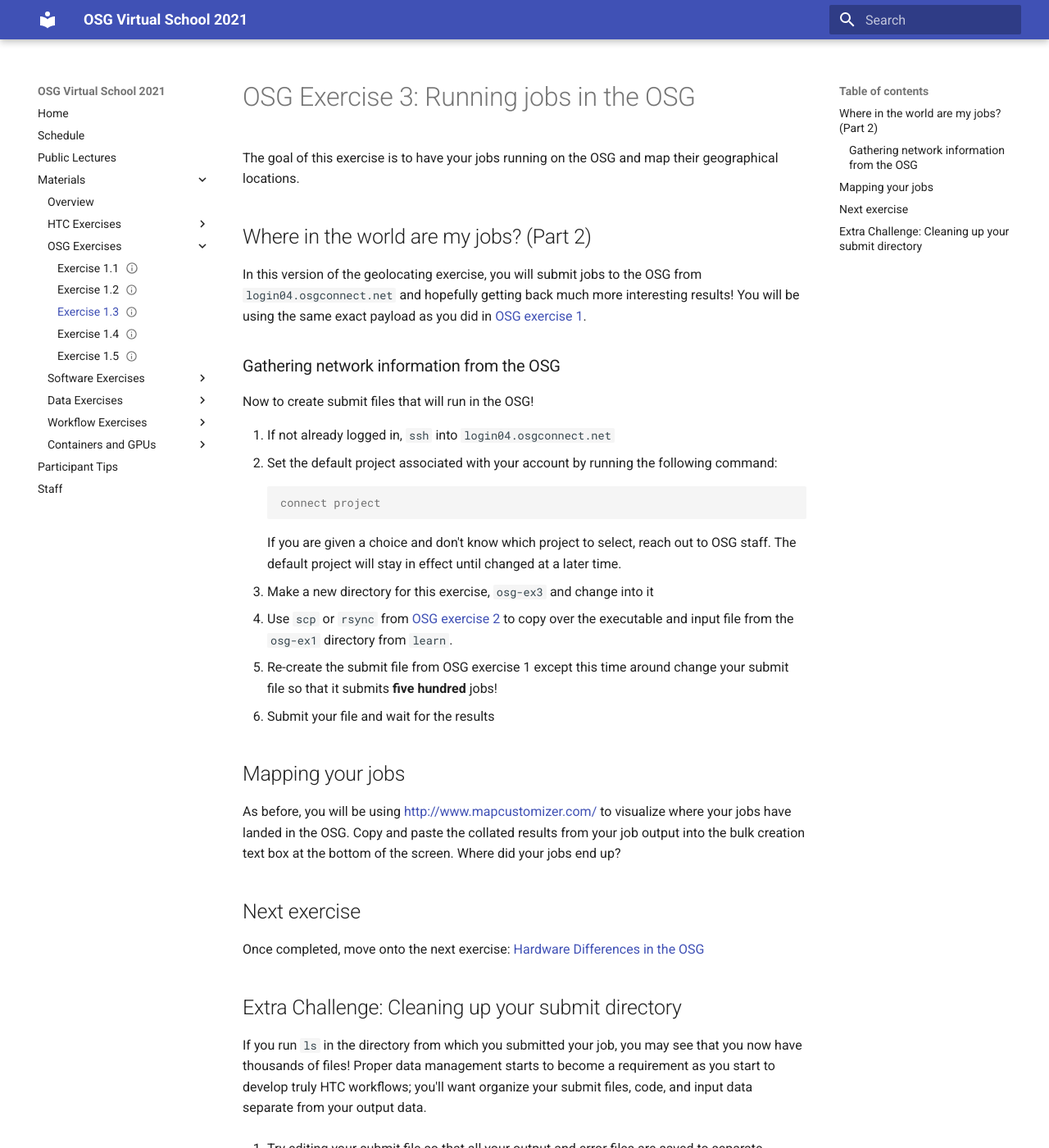
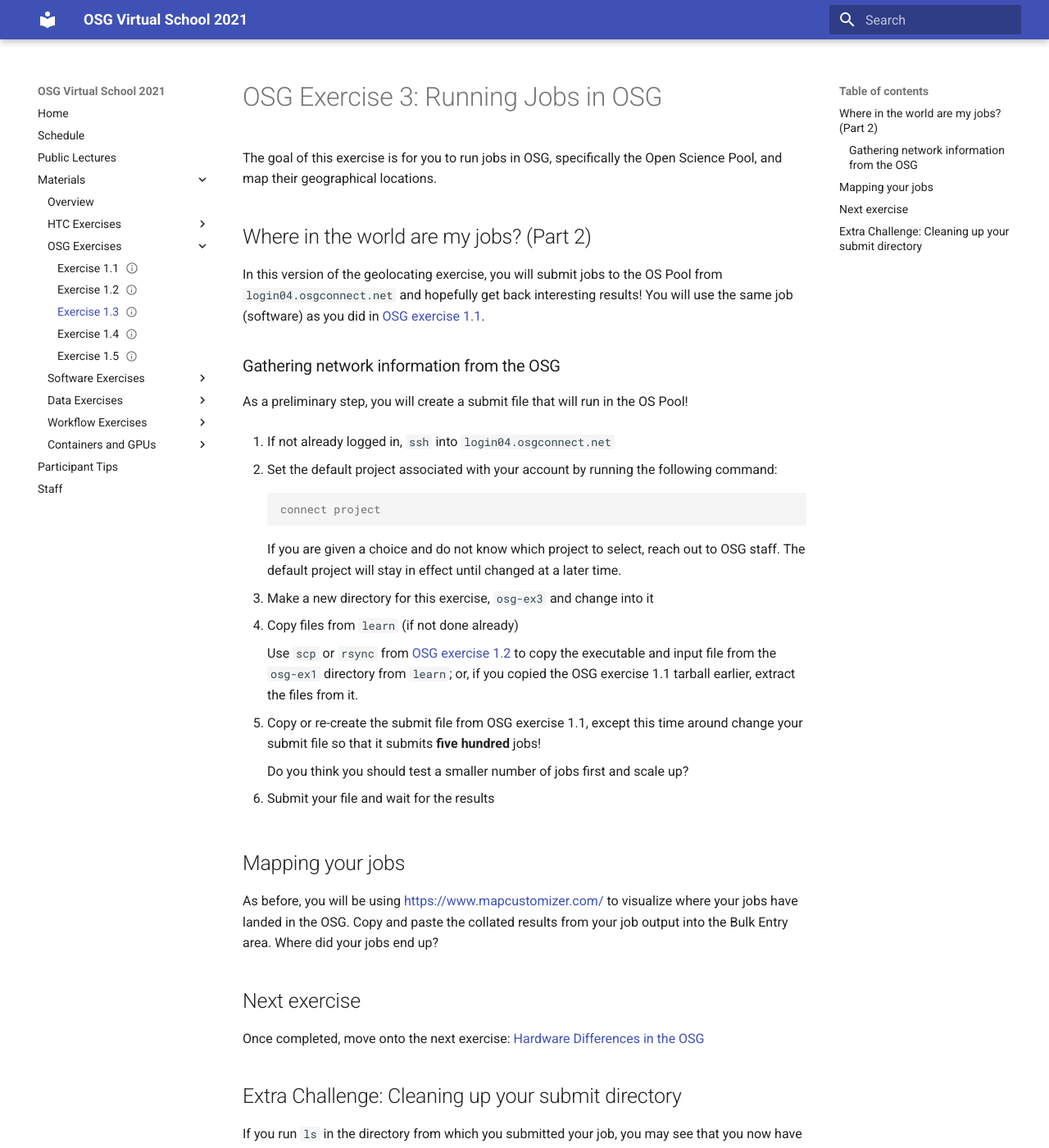
Before and after one commit to osg-htc/virtual-school-2021, an MkDocs documentation site: the page built from docs/materials/osg/part1-ex3-submit-osg.md, in a window 1280 px wide and 1400 px high. Shown: the whole window at 82% size. Built offline with MkDocs 1.6.1 and Material for MkDocs 9.7.7, drawn with Linux system fonts in a browser that asks for light colours; some of the changed text lies outside the part shown.

Commit message:
Updated exercise OSG 1.3

```diff
--- a/docs/materials/osg/part1-ex3-submit-osg.md
+++ b/docs/materials/osg/part1-ex3-submit-osg.md
@@ -2,66 +2,75 @@
 status: testing
 ---
 
-OSG Exercise 3: Running jobs in the OSG
-========================================
+# OSG Exercise 3: Running Jobs in OSG
 
-The goal of this exercise is to have your jobs running on the OSG and map their geographical locations.
+The goal of this exercise is for you to run jobs in OSG,
+specifically the Open Science Pool,
+and map their geographical locations.
 
-Where in the world are my jobs? (Part 2)
-----------------------------------------
+## Where in the world are my jobs? (Part 2)
 
-In this version of the geolocating exercise, you will submit jobs to the OSG from `login04.osgconnect.net` and
-hopefully getting back much more interesting results!
-You will be using the same exact payload as you did in [OSG exercise 1](ex1-submit-refresher.md).
+In this version of the geolocating exercise,
+you will submit jobs to the OS Pool from `login04.osgconnect.net`
+and hopefully get back interesting results!
+You will use the same job (software) as you did in [OSG exercise 1.1](part1-ex1-submit-refresher.md).
 
 ### Gathering network information from the OSG
 
-Now to create submit files that will run in the OSG!
+As a preliminary step, you will create a submit file that will run in the OS Pool!
 
-1. If not already logged in, `ssh` into `login04.osgconnect.net`
-1. Set the default project associated with your account by running the following command:
+1.  If not already logged in, `ssh` into `login04.osgconnect.net`
+
+1.  Set the default project associated with your account by running the following command:
 
         :::console
         connect project
 
-    If you are given a choice and don't know which project to select, reach out to OSG staff.
+    If you are given a choice and do not know which project to select, reach out to OSG staff.
     The default project will stay in effect until changed at a later time.
 
-1. Make a new directory for this exercise, `osg-ex3` and change into it
-1. Use `scp` or `rsync` from [OSG exercise 2](ex2-login-scp.md) to copy over the executable and input
-   file from the `osg-ex1` directory from `learn`.
-1. Re-create the submit file from OSG exercise 1 except this time around change your submit file so that it submits
-   **five hundred** jobs!
-1. Submit your file and wait for the results
+1.  Make a new directory for this exercise, `osg-ex3` and change into it
 
-Mapping your jobs
------------------
+1.  Copy files from `learn` (if not done already)
 
-As before, you will be using <http://www.mapcustomizer.com/> to visualize where your jobs have landed in the OSG.
-Copy and paste the collated results from your job output into the bulk creation text box at the bottom of the screen.
+    Use `scp` or `rsync` from [OSG exercise 1.2](part1-ex2-login-scp.md) to copy the executable and input
+    file from the `osg-ex1` directory from `learn`;
+    or, if you copied the OSG exercise 1.1 tarball earlier, extract the files from it.
+
+1.  Copy or re-create the submit file from OSG exercise 1.1,
+    except this time around change your submit file so that it submits
+    **five hundred** jobs!
+
+    Do you think you should test a smaller number of jobs first and scale up?
+
+1.  Submit your file and wait for the results
+
+## Mapping your jobs
+
+As before, you will be using <https://www.mapcustomizer.com/> to visualize where your jobs have landed in the OSG.
+Copy and paste the collated results from your job output into the Bulk Entry area.
 Where did your jobs end up?
 
-Next exercise
--------------
+## Next exercise
 
-Once completed, move onto the next exercise: [Hardware Differences in the OSG](ex4-hardware-diffs.md)
+Once completed, move onto the next exercise: [Hardware Differences in the OSG](part1-ex4-hardware-diffs.md)
 
-Extra Challenge: Cleaning up your submit directory
---------------------------------------------------
+## Extra Challenge: Cleaning up your submit directory
 
 If you run `ls` in the directory from which you submitted your job, you may see that you now have thousands of files!
 Proper data management starts to become a requirement as you start to develop truly HTC workflows;
-you'll want organize your submit files, code, and input data separate from your output data.
+it may be helpful to separate your submit files, code, and input data from your output data.
 
-1. Try editing your submit file so that all your output and error files are saved to separate directories within your
-   submit directory.
+1.  Try editing your submit file so that all your output and error files are saved to separate directories within your
+    submit directory.
 
     !!! note "Tip"
-        Experiment with fewer job submissions until you're confident you have it right, then go back to submitting 500
-        jobs!
+        Experiment with fewer job submissions until you’re confident you have it right,
+        then go back to submitting 500 jobs.
+        Remember: Test small and scale up!
 
-1. Submit your file and track the status of your jobs.
+1.  Submit your file and track the status of your jobs.
 
 Did your jobs complete successfully with output and error files saved in separate directories?
 If not, can you find any useful information in the job logs or hold messages?
-If you get stuck, review the [slides for submitting many jobs](../files/osgus20-day1-part2-many-HTCondor-jobs.pdf).
+If you get stuck, review the [slides from Tuesday](../index.md).
```
Also changed, not shown: docs/materials/osg/part1-ex1-submit-refresher.md (+1 -1 lines).
